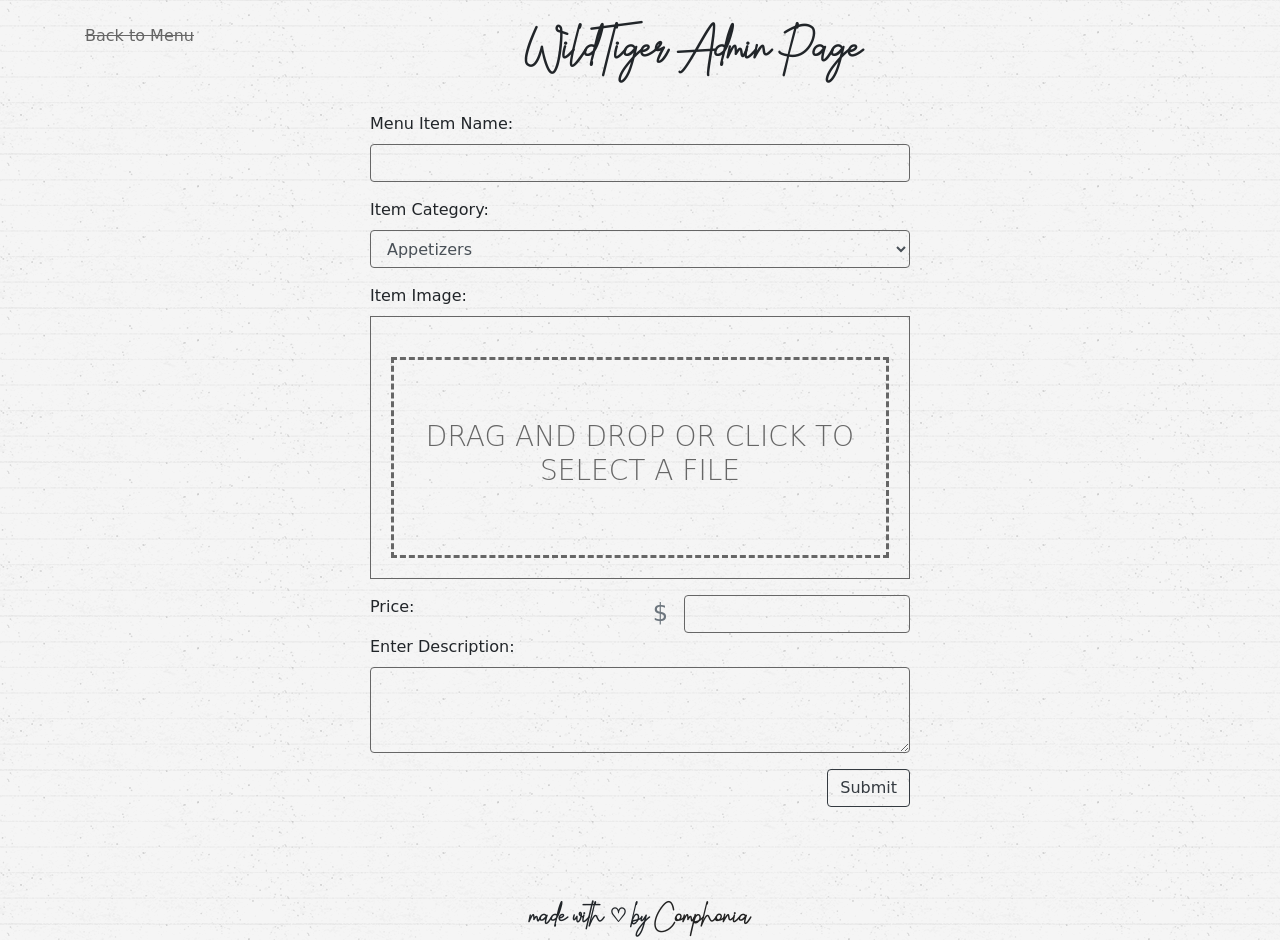
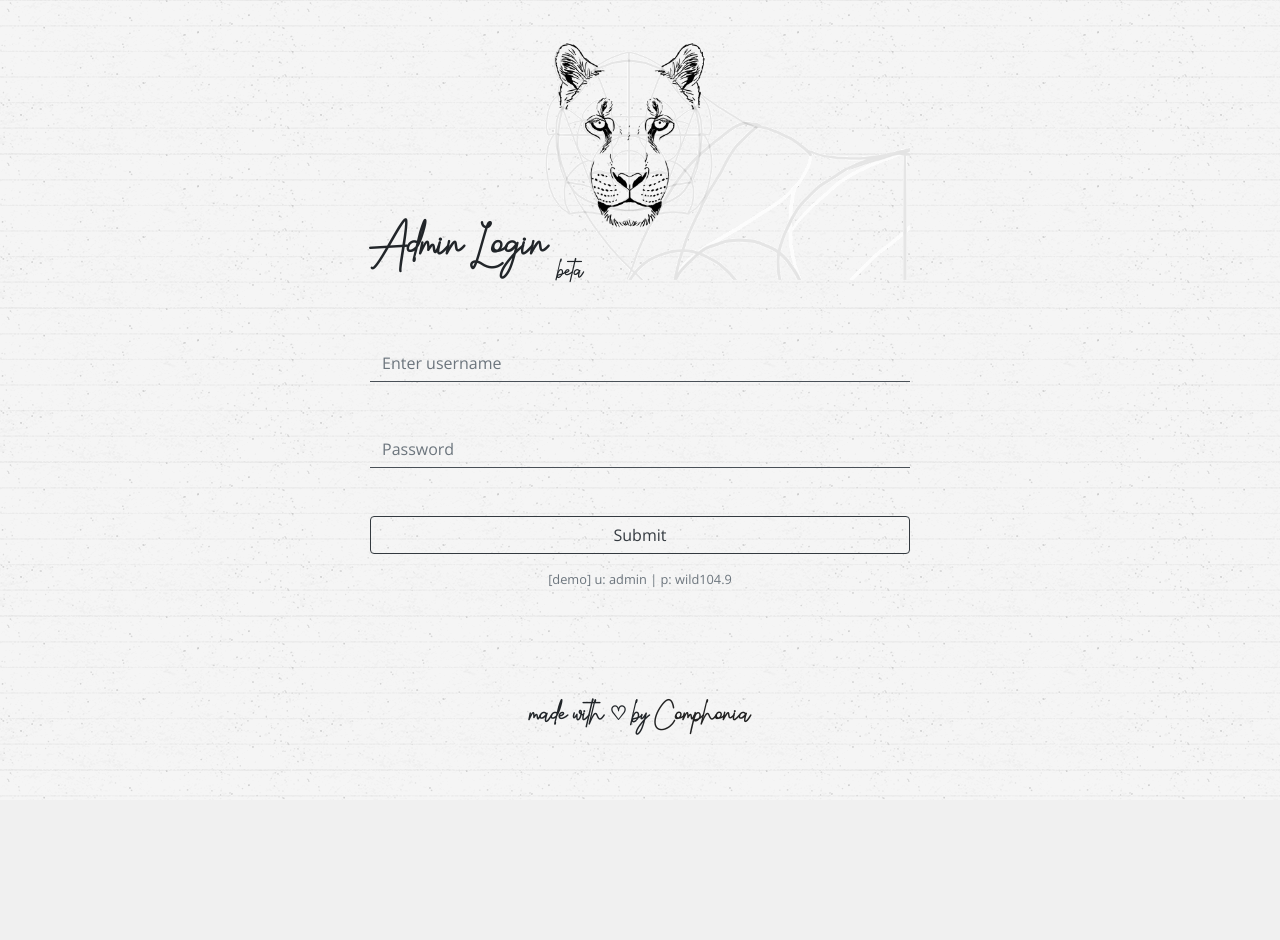
Before and after one commit to comphonia/wildtiger-rnb, a PHP site: page /wildtiger-rnb/admin/index.php in a window 1280 px wide. After the commit the page ends 799 px from the top, so only its background shows below. Run offline with PHP 8.4, Linux system fonts and the light colour scheme; some libraries are stand-ins or nearby versions.

Commit message:
admin auth and updates

```diff
--- a/admin/assets/admin.css
+++ b/admin/assets/admin.css
@@ -6,7 +6,7 @@
 body {
     background-image: url('notebook-dark.png');
     background-color: whitesmoke;
-    font-family:cursive;
+   font-family: 'Open Sans', sans-serif;
 }
 
 a:hover,a {
@@ -45,9 +45,21 @@ a:hover,a {
 .sig-header{ font-family: sig; font-weight: 600; font-size: 2em}
 .sig-footer{ font-family: sig; font-weight: 600; font-size: 1.2em}
 .backbtn{text-decoration: line-through; color: #666;}
+
 .form-control{
     background-color: transparent;
     border: solid 1px #666;
+}
+
+.login .form-control{
+   border-radius: 0;
+    border: 0;
+    border-bottom: solid 1px;
+}
+.login .form-control:enabled,.login .form-control:focus,.login .form-control:active{
+    background-color: transparent;
+    outline: none !important;
+    box-shadow: none;
 }
 
 .mainbtn {
--- a/admin/includes/php/uploadHandler.php
+++ b/admin/includes/php/uploadHandler.php
@@ -86,6 +86,6 @@ if($_SERVER['REQUEST_METHOD'] == 'POST') {
     }
         $_SESSION["isError"] = $isError;
         $_SESSION["errorMessage"] = $error;
-        header("Location: https://comphonia.com/playground/wildtiger-rnb/admin/index.php");
+        header("Location: https://localhost/wildtiger-rnb/admin/createItem.php");
 }
 ?>
--- a/admin/index.php
+++ b/admin/index.php
@@ -1,5 +1,17 @@
-<?php session_start(); ?>
+<?php
+session_start();
+// Basic auth for demo purposes
 
+if($_SERVER['REQUEST_METHOD'] == 'POST') {
+    $name = trim(filter_input(INPUT_POST, 'name', FILTER_SANITIZE_STRING));
+    $password = trim(filter_input(INPUT_POST, 'password', FILTER_SANITIZE_STRING));
+    if($name == "admin" && $password == "wild104.9"){
+        $_SESSION["isAdmin"] = true;
+        header('Location: http://localhost/wildtiger-rnb/admin/createItem.php');
+    }
+} else session_destroy();;
+
+?>
 
 <!doctype html>
 <html lang="en">
@@ -12,6 +24,7 @@
     <!-- Bootstrap CSS -->
     <link rel="stylesheet" href="https://stackpath.bootstrapcdn.com/bootstrap/4.2.1/css/bootstrap.min.css" integrity="sha384-GJzZqFGwb1QTTN6wy59ffF1BuGJpLSa9DkKMp0DgiMDm4iYMj70gZWKYbI706tWS" crossorigin="anonymous">
     <link rel="stylesheet" href="https://use.fontawesome.com/releases/v5.7.2/css/all.css" integrity="sha384-fnmOCqbTlWIlj8LyTjo7mOUStjsKC4pOpQbqyi7RrhN7udi9RwhKkMHpvLbHG9Sr" crossorigin="anonymous">
+    <link href="https://fonts.googleapis.com/css?family=Open+Sans" rel="stylesheet">
     <link rel="stylesheet" href="assets/admin.css">
     <title>Admin | WildTiger</title>
 </head>
@@ -19,97 +32,32 @@
 <body class="">
     <div class="container">
         <div class="row">
-            <div class="col-12 my-4">
-                <a href="../" class="backbtn float-left"> Back to Menu</a>
-                <div class="text-center sig-header">WildTiger Admin Page</div>
-            </div>
-            <div class="col-12">
-                <?php
-                if(isset($_SESSION["isError"])){
-                if( $_SESSION["isError"] == true){
-                    echo "<div class='alert alert-danger alert-dismissible fade show' role='alert' id='alert'>
-                            <div><strong>Error: </strong> {$_SESSION["errorMessage"]}</div>
-                            <button type='button' class='close' data-dismiss='alert' aria-label='Close'>
-                                <span aria-hidden='true'>&times;</span>
-                            </button>
-                           </div>";
-                    } else{
-                        echo "<div class='alert alert-success alert-dismissible fade show' role='alert' id='alert'>
-                            <div><strong>Success: </strong> Menu Item Created</div>
-                            <button type='button' class='close' data-dismiss='alert' aria-label='Close'>
-                                <span aria-hidden='true'>&times;</span>
-                            </button>
-                           </div>";
-
-                          }
-                    session_destroy();
-                }
-            ?>
-
-
-                <form class="add-form my-3" action="includes/php/uploadHandler.php" method="post" enctype="multipart/form-data" id="">
-
+            <div class="col-md-6 mx-auto login ">
+                <img src="assets/tiger-draw.png" class="img-fluid">
+                <div class="sig-header" style="position: relative; top: -60px">Admin Login <span class="f" style="top: 22px; position: relative; font-size: 0.5em;">beta</span></div>
+                <form class="mt-3" method="post" action="">
                     <div class="form-group">
-                        <label>Menu Item Name:</label>
-                        <input type="text" name="name" class="form-control" required>
+                        <input type="text" class="form-control" name="name"  placeholder="Enter username">
                     </div>
-
-                    <div class="form-group">
-                        <label>Item Category:</label>
-                        <select class="form-control" name="category">
-                            <option value="1">Appetizers</option>
-                            <option value="2">Entrees</option>
-                            <option value="3">Sides</option>
-                            <option value="4">Specials</option>
-                            <option value="5">Desserts</option>
-                            <option value="6">Drinks</option>
-                        </select>
+                    <div class="form-group my-5">
+                        <input type="password" class="form-control" name="password" placeholder="Password">
                     </div>
-
-
-                    <label>Item Image:</label>
-                    <div class="file-upload">
-                        <div class="image-upload-wrap">
-                            <input class="file-upload-input" type="file" name="fileToUpload" onchange="readURL(this);" accept="image/*" />
-                            <div class="drag-text">
-                                <h3>Drag and drop or click to select a file</h3>
-                            </div>
-                        </div>
-                        <div class="file-upload-content">
-                            <img class="file-upload-image" src="#" alt="your image" />
-                            <div class="image-title-wrap">
-                                <button type="button" onclick="removeUpload()" class="remove-image">Remove <span class="image-title">Uploaded Image</span></button>
-                            </div>
-                        </div>
+<!--
+                    <div class="form-check">
+                        <input type="checkbox" class="form-check-input" id="exampleCheck1">
+                        <label class="form-check-label" for="exampleCheck1">Check me out</label>
                     </div>
-                    <div class="card-header-text my-3 ">Price: <span class="float-right"><input type="text" name="price" id="currencyTextBox" class="form-control" required></span><span class="text-muted float-right mr-3 f1-5">$</span></div>
-
-                    <div class="form-group">
-                        <label for="txtArea">Enter Description:</label>
-                        <textarea class="form-control" name="description" rows="3" required></textarea>
-                    </div>
-                    <button type="submit" class="btn btn-outline-dark float-right">Submit</button>
+-->
+                    <button type="submit" class="btn btn-outline-dark w-100">Submit</button>
+                   <small class="form-text text-muted text-center my-3">[demo] u: admin | p: wild104.9</small>
                 </form>
             </div>
+
             <div class="col-12 mt-5">
                 <div class="text-center sig-footer mt-5 mb-2">made with ♡ by <a href="https://www.comphonia.com">Comphonia</a></div>
             </div>
         </div>
     </div>
-
-    <!-- Optional JavaScript -->
-    <!-- jQuery first, then Popper.js, then Bootstrap JS -->
-    <script src="https://ajax.googleapis.com/ajax/libs/jquery/3.3.1/jquery.min.js"></script>
-    <script src="https://cdnjs.cloudflare.com/ajax/libs/popper.js/1.14.6/umd/popper.min.js" integrity="sha384-wHAiFfRlMFy6i5SRaxvfOCifBUQy1xHdJ/yoi7FRNXMRBu5WHdZYu1hA6ZOblgut" crossorigin="anonymous"></script>
-    <script src="https://stackpath.bootstrapcdn.com/bootstrap/4.2.1/js/bootstrap.min.js" integrity="sha384-B0UglyR+jN6CkvvICOB2joaf5I4l3gm9GU6Hc1og6Ls7i6U/mkkaduKaBhlAXv9k" crossorigin="anonymous"></script>
-    <script src="assets/admin.js"></script>
-
-    <script>
-        $(document).ready(function() {
-
-        })
-
-    </script>
 </body>
 
 </html>
```
Also changed, not shown: admin/createItem.php (added, +122 -0 lines), admin/assets/tiger-draw.png (added), admin/includes/wildfire.db, admin/uploads/pasta_sauce_greens.jpg (added).
